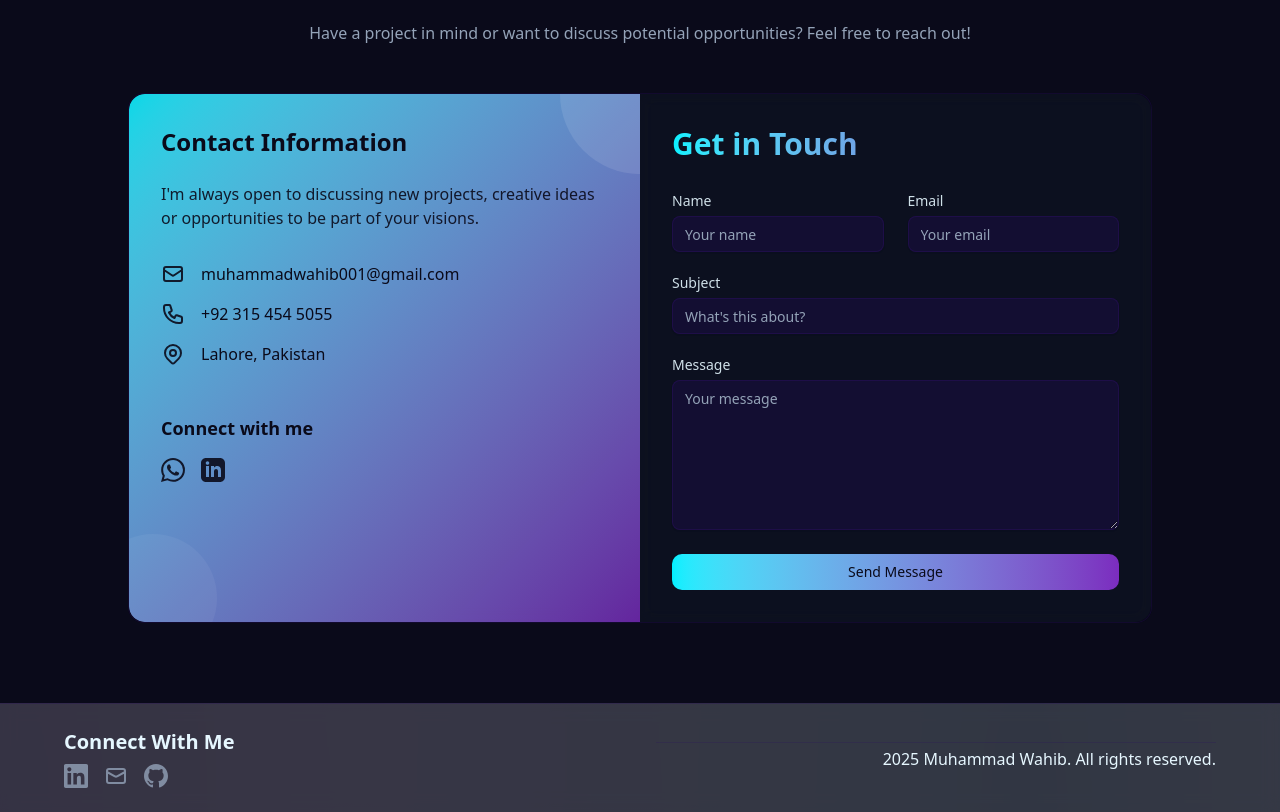
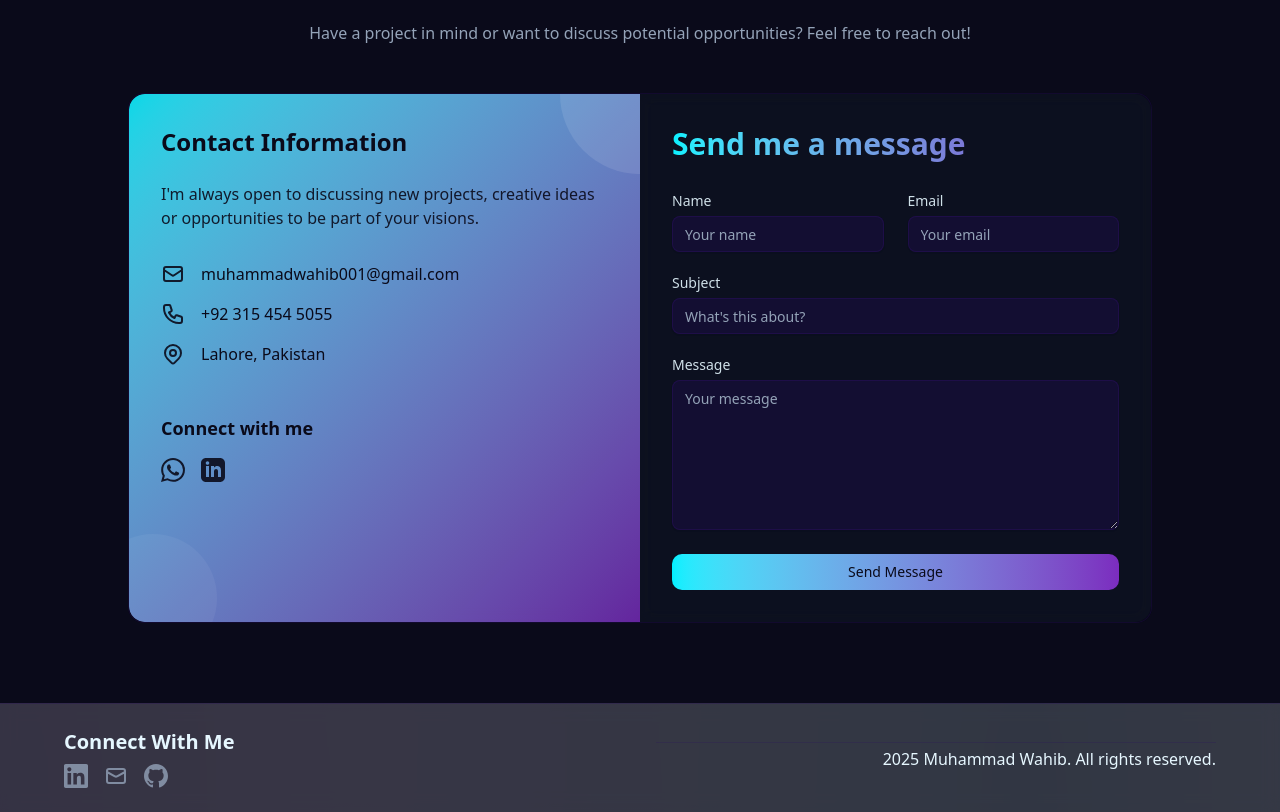
Before and after one commit to Mwahib001/mwahib, a Next.js app: page / in a window 1280 px wide. Shown: the part 3048-3860 px from the top of the page. Built offline with nearby package versions, Linux system fonts and the light colour scheme.

Commit message:
set content forams content

```diff
--- a/components/Contact.tsx
+++ b/components/Contact.tsx
@@ -33,7 +33,7 @@ export default function Contact() {
               <div className="space-y-4">
                 <div className="flex items-center">
                   <svg
-                    className="w-6 h-6 mr-4 text-primary-foreground/90"
+                    className="w-6 h-6 mr-4 text-primary-foreground/90 flex-shrink-0"
                     fill="none"
                     stroke="currentColor"
                     viewBox="0 0 24 24"
--- a/components/ContactForm.tsx
+++ b/components/ContactForm.tsx
@@ -80,7 +80,9 @@ export function ContactForm() {
 
   return (
     <div className="w-full">
-      <h2 className="text-3xl font-bold mb-8 bg-clip-text text-transparent bg-gradient-to-r from-primary to-accent">Get in Touch</h2>
+      <h2 className="text-3xl font-bold mb-8 bg-clip-text text-transparent bg-gradient-to-r from-primary to-accent">
+        Send me a message
+      </h2>
       <Form {...form}>
         <form onSubmit={form.handleSubmit(onSubmit)} className="space-y-6">
           <div className="grid grid-cols-1 md:grid-cols-2 gap-6">
```
